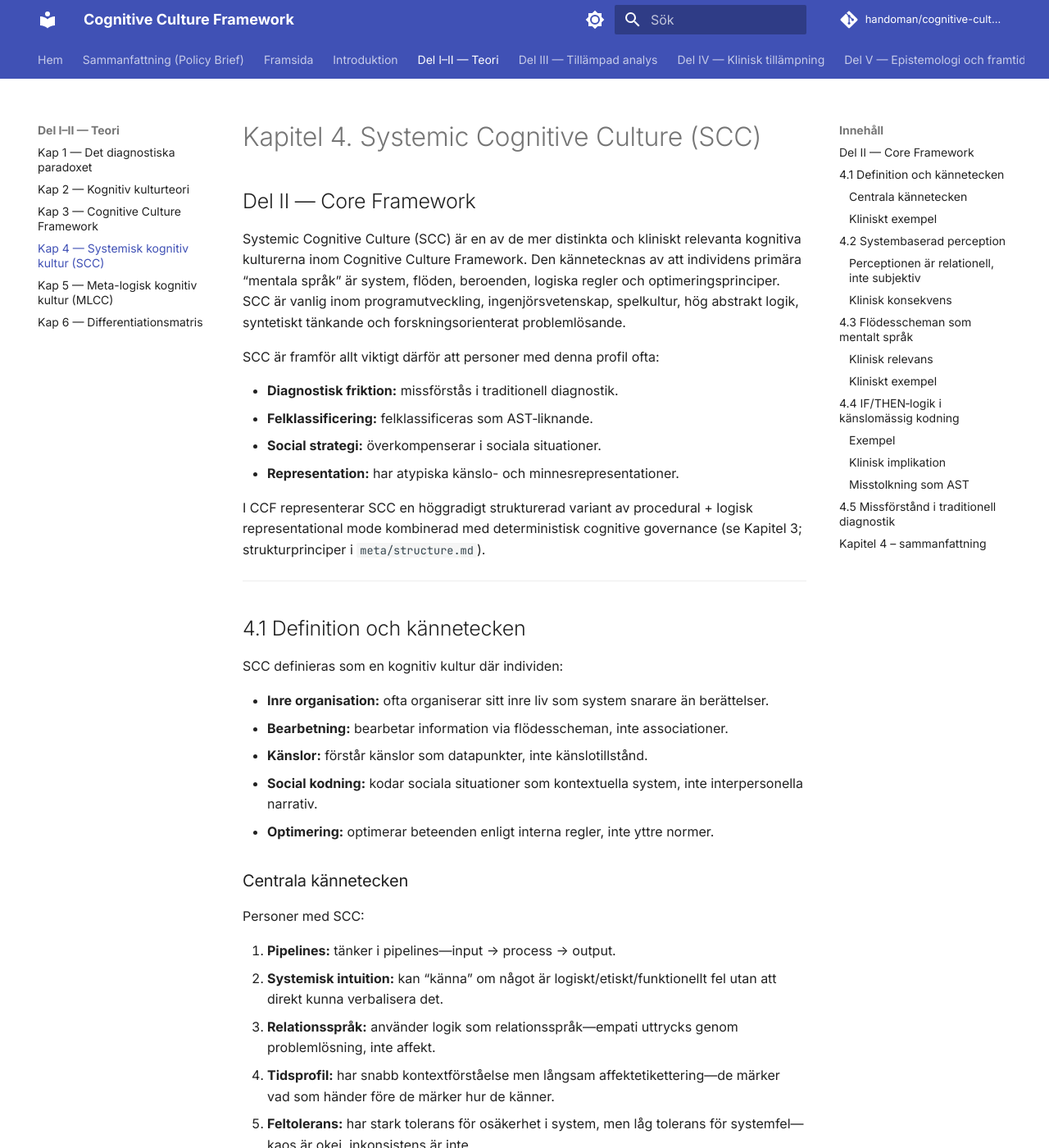
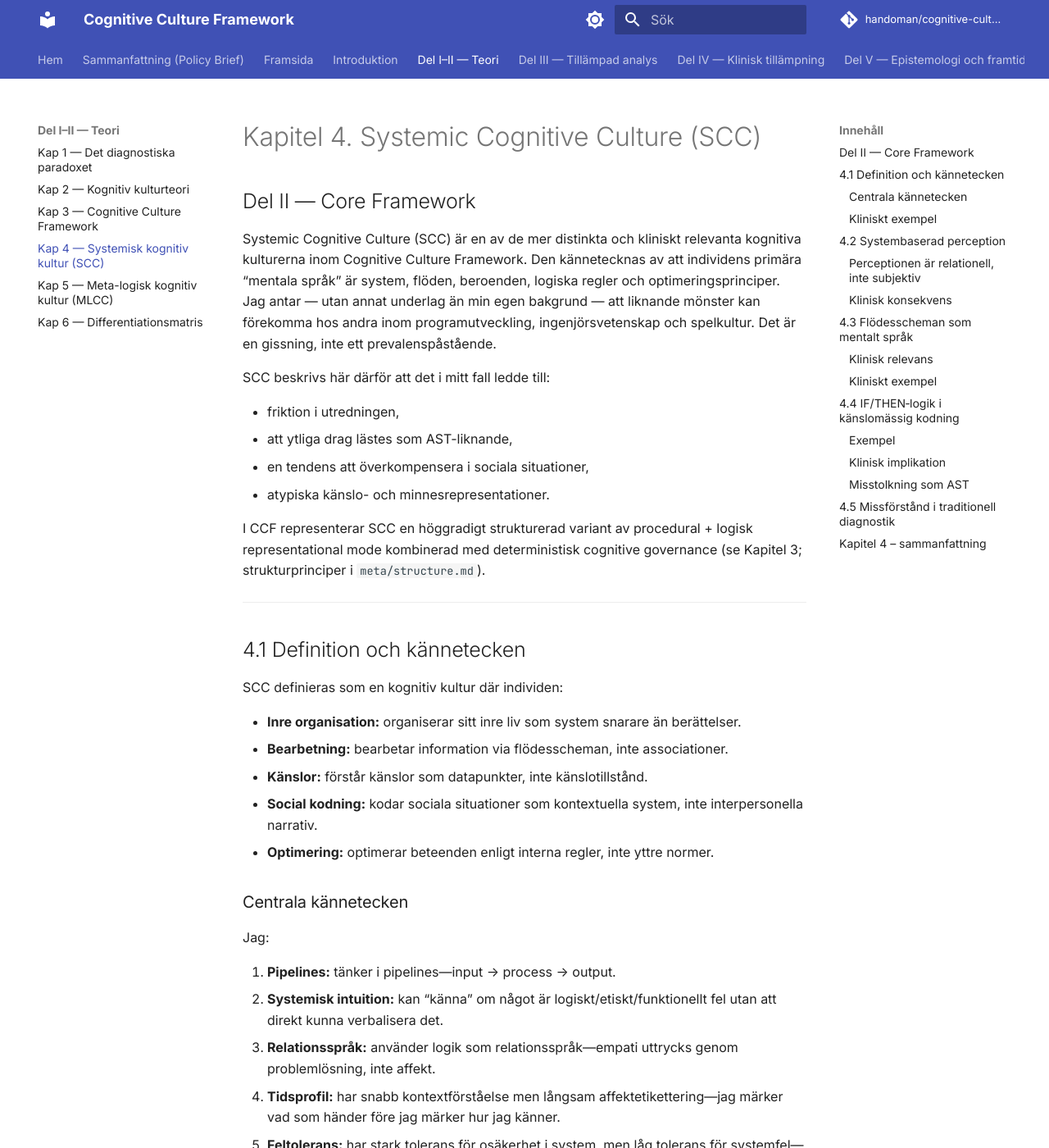
Before and after one commit to handoman/cognitive-culture-diagnostics, an MkDocs documentation site: the page built from content/sv/12-chapter-4-systemic-cognitive-culture.md, in a window 1280 px wide and 1400 px high. Shown: the whole window at 82% size. Built offline with MkDocs 1.6.1 and Material for MkDocs 9.7.7, drawn with Linux system fonts in a browser that asks for light colours; comment, search, counter and statistics services are not loaded; some of the changed text lies outside the part shown.

Commit message:
revise: ch.4 — personalize SCC prevalence/misreading claims (D16, D17, D42)
Co-Authored-By: Claude Sonnet 5 <noreply@anthropic.com>
Claude-Session: https://claude.ai/code/session_01NosfnVG8T5mm2NzCKrqm92

```diff
--- a/content/sv/12-chapter-4-systemic-cognitive-culture.md
+++ b/content/sv/12-chapter-4-systemic-cognitive-culture.md
@@ -2,14 +2,14 @@
 
 ## Del II — Core Framework
 
-Systemic Cognitive Culture (SCC) är en av de mer distinkta och kliniskt relevanta kognitiva kulturerna inom Cognitive Culture Framework. Den kännetecknas av att individens primära “mentala språk” är system, flöden, beroenden, logiska regler och optimeringsprinciper. SCC är vanlig inom programutveckling, ingenjörsvetenskap, spelkultur, hög abstrakt logik, syntetiskt tänkande och forskningsorienterat problemlösande.
+Systemic Cognitive Culture (SCC) är en av de mer distinkta och kliniskt relevanta kognitiva kulturerna inom Cognitive Culture Framework. Den kännetecknas av att individens primära “mentala språk” är system, flöden, beroenden, logiska regler och optimeringsprinciper. Jag antar — utan annat underlag än min egen bakgrund — att liknande mönster kan förekomma hos andra inom programutveckling, ingenjörsvetenskap och spelkultur. Det är en gissning, inte ett prevalenspåstående.
 
-SCC är framför allt viktigt därför att personer med denna profil ofta:
+SCC beskrivs här därför att det i mitt fall ledde till:
 
-- **Diagnostisk friktion:** missförstås i traditionell diagnostik.
-- **Felklassificering:** felklassificeras som AST‑liknande.
-- **Social strategi:** överkompenserar i sociala situationer.
-- **Representation:** har atypiska känslo- och minnesrepresentationer.
+- friktion i utredningen,
+- att ytliga drag lästes som AST-liknande,
+- en tendens att överkompensera i sociala situationer,
+- atypiska känslo- och minnesrepresentationer.
 
 I CCF representerar SCC en höggradigt strukturerad variant av procedural + logisk representational mode kombinerad med deterministisk cognitive governance (se Kapitel 3; strukturprinciper i `meta/structure.md`).
 
@@ -19,7 +19,7 @@ I CCF representerar SCC en höggradigt strukturerad variant av procedural + logi
 
 SCC definieras som en kognitiv kultur där individen:
 
-- **Inre organisation:** ofta organiserar sitt inre liv som system snarare än berättelser.
+- **Inre organisation:** organiserar sitt inre liv som system snarare än berättelser.
 - **Bearbetning:** bearbetar information via flödesscheman, inte associationer.
 - **Känslor:** förstår känslor som datapunkter, inte känslotillstånd.
 - **Social kodning:** kodar sociala situationer som kontextuella system, inte interpersonella narrativ.
@@ -27,17 +27,17 @@ SCC definieras som en kognitiv kultur där individen:
 
 ### Centrala kännetecken
 
-Personer med SCC:
+Jag:
 
 1. **Pipelines:** tänker i pipelines—input → process → output.
 2. **Systemisk intuition:** kan “känna” om något är logiskt/etiskt/funktionellt fel utan att direkt kunna verbalisera det.
 3. **Relationsspråk:** använder logik som relationsspråk—empati uttrycks genom problemlösning, inte affekt.
-4. **Tidsprofil:** har snabb kontextförståelse men långsam affektetikettering—de märker vad som händer före de märker hur de känner.
+4. **Tidsprofil:** har snabb kontextförståelse men långsam affektetikettering—jag märker vad som händer före jag märker hur jag känner.
 5. **Feltolerans:** har stark tolerans för osäkerhet i system, men låg tolerans för systemfel—kaos är okej, inkonsistens är inte.
 
 ### Kliniskt exempel
 
-Vid IDA/DIVA uttrycker individen ofta:
+Vid IDA/DIVA uttrycker individen:
 “Jag märkte att något var fel i situationen, så jag analyserade varför och anpassade mig.”
 
 - **Traditionell tolkning:** “brist på spontan affektrespons”.
@@ -59,10 +59,10 @@ SCC innebär att individen inte primärt uppfattar världen i termer av berätte
 Där en narrativt orienterad person tänker:
 “Hon blev arg på mig.”
 
-…tänker en SCC‑person:
+…tänker jag:
 “Det uppstod en mismatch i förväntningar. Jag behöver förstå systemparametrarna.”
 
-Detta behöver inte vara distansering, utan kan vara deras naturliga sätt att representera information.
+Detta behöver inte vara distansering, utan kan vara mitt naturliga sätt att representera information.
 
 ### Klinisk konsekvens
 
@@ -73,7 +73,7 @@ Systembaserad perception kan ge sken av:
 - **Rigiditet:** rigiditet.
 - **Mekanik:** social “mekaniskhet”.
 
-I SCC speglar detta ofta hur information behandlas, inte nödvändigtvis bristande social förmåga.
+I SCC speglar detta hur information behandlas, inte nödvändigtvis bristande social förmåga.
 
 ---
 
@@ -98,7 +98,7 @@ Detta sker automatiskt, omedvetet och utan ansträngning.
 ### Kliniskt exempel
 
 Intervjuaren: “Vad gjorde dig arg?”
-SCC‑person: “Det var en inkonsekvens mellan hennes ord och handling, och systemfel triggar mig.”
+Jag: “Det var en inkonsekvens mellan hennes ord och handling, och systemfel triggar mig.”
 
 Detta är ett känsloutlåtande—det ligger bara på modalitetens språk.
 
@@ -106,7 +106,7 @@ Detta är ett känsloutlåtande—det ligger bara på modalitetens språk.
 
 ## 4.4 IF/THEN‑logik i känslomässig kodning
 
-SCC ersätter ofta affektiv heuristik med regelbaserad emotionell logik.
+SCC ersätter affektiv heuristik med regelbaserad emotionell logik.
 
 ### Exempel
 
@@ -118,12 +118,12 @@ Detta är inte en ersättning för känslor—det är individens känslospråk.
 
 ### Klinisk implikation
 
-Utredaren måste skilja mellan:
+I mitt fall hade det hjälpt om skillnaden gjordes mellan:
 
 - **Affektuttryck:** det som syns.
 - **Affektlogik:** det som faktiskt händer.
 
-Hos SCC är affektuttryck ofta lågintensivt, men affektlogiken stark.
+I mitt fall är affektuttrycket lågintensivt, men affektlogiken stark.
 
 ### Misstolkning som AST
 
@@ -181,7 +181,7 @@ SCC är en systembaserad kognitiv kultur som:
 - **Empati:** uttrycker empati genom handling snarare än affekt.
 - **Bearbetningsstil:** optimerar snarare än associerar.
 - **Minnesformat:** organiserar minnen och narrativ som system.
-- **Differential:** ofta misstolkas som AST men har helt annan etiologi.
+- **Differential:** misstolkades i mitt fall som AST, trots annan etiologi.
 
 För klinisk diagnostik innebär SCC ett behov av:
 
```
